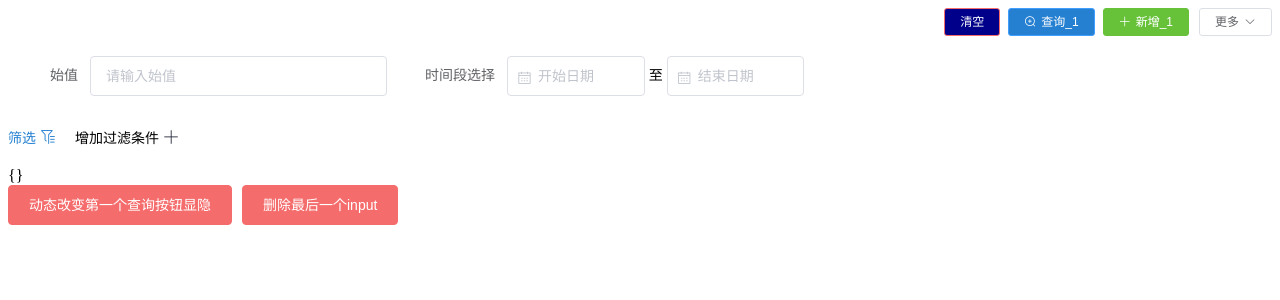
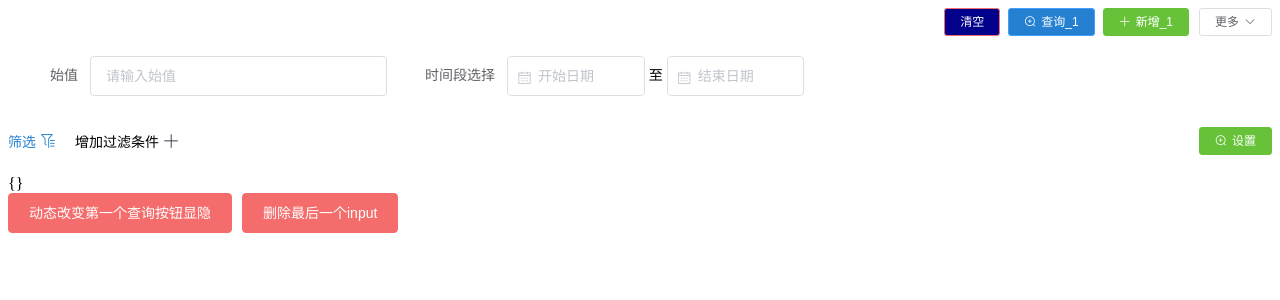
Before and after one commit to RayforReal/search_header_filter_cache, a Vue app: page / in a window 1280 px wide. Shown: the top 300 px of the page. Built offline with nearby package versions, Linux system fonts and the light colour scheme.

Commit message:
feat 新增换行按钮配置

```diff
--- a/examples/App.vue
+++ b/examples/App.vue
@@ -172,6 +172,7 @@
                     {
                         label: '新增_2',
                         type: 'success',
+
                         key: 'add_2',
                         show: () => {
                             return true
@@ -179,7 +180,20 @@
                         method: (param) => {
                             console.log(param, '新增_2');
                         },
-                    }
+                    },
+                    {
+                        isNewline:true,
+                        label: '设置',
+                        type: 'success',
+                        key: 'setUp',
+                        icon: 'el-icon-zoom-in',
+                        show: () => {
+                            return true
+                        },
+                        method: (param) => {
+                            console.log(param, '设置');
+                        },
+                    },
                 ],
                 cacheProxy: {
                     without: true,
--- a/package.json
+++ b/package.json
@@ -1,6 +1,6 @@
 {
     "name": "search_header_filter_cache",
-    "version": "0.2.6",
+    "version": "0.2.7",
     "description": "列表页搜索可选择过滤输入框(VUE)",
     "main": "lib/searchHeader.umd.min.js",
     "keyword": "searchHeader inputFilter searchBox",
--- a/packages/searchHeader/src/searchHeader.vue
+++ b/packages/searchHeader/src/searchHeader.vue
@@ -63,14 +63,26 @@
                 </template>
             </el-form>
         </transition>
-        <div class="filter-container" v-show="hasSearch">
-            <div @click="showFiltrate=!showFiltrate">
-                <span :style="{'color':showFiltrate?'#2680D1':''}">筛选</span>
-                <img :src="showFiltrate?onFilter:offFilter" alt="">
+        <div class="filter-container">
+            <div class="left">
+                <div @click="showFiltrate=!showFiltrate" v-show="hasSearch" class="left">
+                    <span :style="{'color':showFiltrate?'#2680D1':''}">筛选</span>
+                    <img :src="showFiltrate?onFilter:offFilter" alt="">
+                </div>
+                <div @click="filterDialogShow=true" v-show="hasSearch" class="left">
+                    <span>增加过滤条件</span>
+                    <img src="./icon/add.png" alt="">
+                </div>
             </div>
-            <div @click="filterDialogShow=true">
-                <span>增加过滤条件</span>
-                <img src="./icon/add.png" alt="">
+            <div>
+                <el-button v-for="item in allBtnList.newlineBtn"
+                           :key="item.key"
+                           :size="btnSize"
+                           :class="item.className||''"
+                           @click="operationClick(item)"
+                           :icon="item.icon||''"
+                           :type='item.type'>{{item.label}}
+                </el-button>
             </div>
         </div>
         <filter-dialog
@@ -180,13 +192,15 @@
             allBtnList() {
                 let arr = {
                     showBtnList: [],
-                    hiddenBtnList: []
+                    hiddenBtnList: [],
+                    newlineBtn: []
                 };
                 this.btnList.forEach(item => {
-                    (item.default && this.checkPropShow(item.show)) && arr.showBtnList.push(item);
-                    (!item.default && this.checkPropShow(item.show)) && (arr.hiddenBtnList.push(item))
+                    (item.default && !item.isNewline && this.checkPropShow(item.show)) && arr.showBtnList.push(item);
+                    (!item.default && !item.isNewline && this.checkPropShow(item.show)) && (arr.hiddenBtnList.push(item));
+                    (item.isNewline && this.checkPropShow(item.show)) && (arr.newlineBtn.push(item));
                 });
-                if(this.showFiltrate && this.revertBtnShow && this.hasSearch){
+                if (this.showFiltrate && this.revertBtnShow && this.hasSearch) {
                     let index = this.revertConfig.index !== undefined ? this.revertConfig.index : arr.showBtnList.length;
                     arr.showBtnList.splice(index, 0, {
                         label: '清空',
@@ -401,8 +415,10 @@
         .filter-container {
             font-size: 14px;
             display: flex;
+            justify-content: space-between;
+            margin-top: 10px;
 
-            div {
+            .left {
                 cursor: pointer;
                 display: flex;
                 align-items: center;
```
Also changed, not shown: 1 other file (tests, documents, lock files or other folders).
